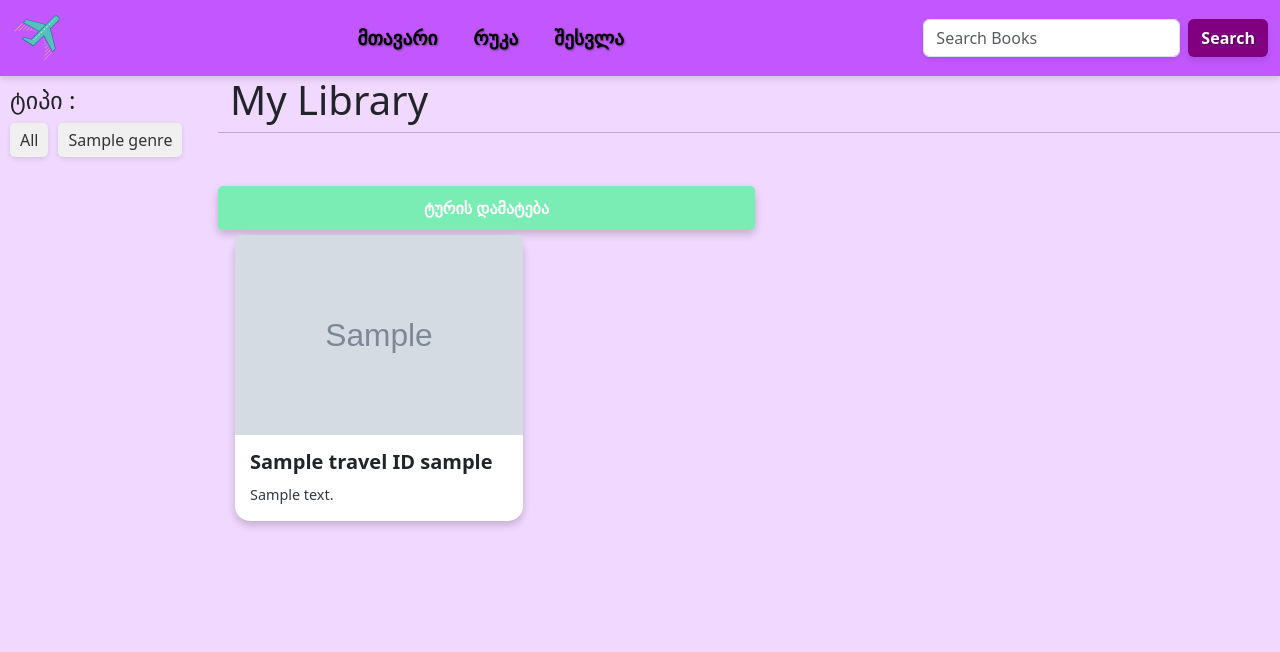
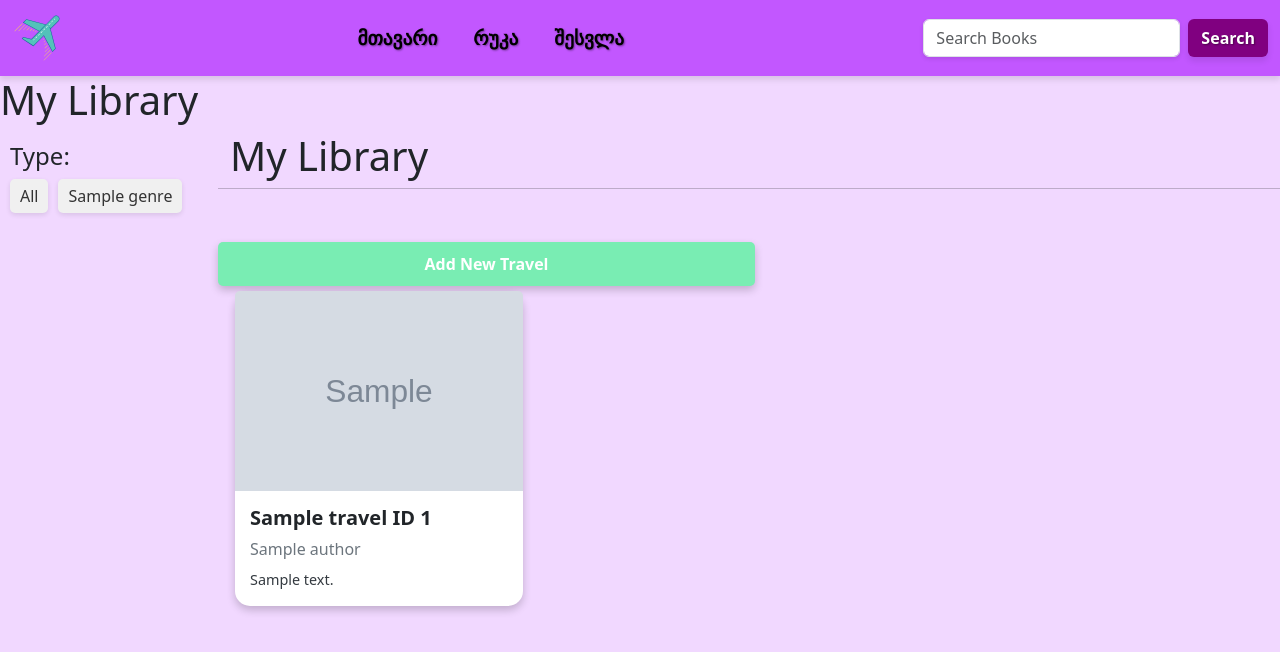
Before and after one commit to TikaKh/Final, a Django app: page /profile/1/ in a window 1280 px wide. Shown: the top 652 px of the page. Run offline with Django 5.2, Linux system fonts and the light colour scheme; tables that the repository leaves empty hold one stand-in row (values such as "Sample post"); grey boxes marked "Sample" are stand-in pictures.

Commit message:
finalcomit

```diff
--- a/base/templates/base/profile.html
+++ b/base/templates/base/profile.html
@@ -1,10 +1,10 @@
 {% extends 'main.html' %}
 
-{%block title%}
-    <title> Profile Page </title>
+{% block title %}
+    <title>Profile Page</title>
 {% endblock %}
 
-{% block content%}
+{% block content %}
+    <h1>{{ heading }}</h1>
     {% include 'base/travels.html' %}
-
 {% endblock %}
--- a/base/templates/base/travels.html
+++ b/base/templates/base/travels.html
@@ -1,70 +1,20 @@
 <style>
-    .home-container{
+    .home-container {
         display: grid;
-        grid-template-columns:1fr 5fr;
+        grid-template-columns: 1fr 5fr;
     }
     .row {
-        display:flex;
-        flex-direction:row;
+        display: flex;
+        flex-direction: row;
     }
     .genres {
         margin: 10px 10px;
     }
 </style>
 
-<!--<div class="home-container">-->
-<!--  <div class="genres">-->
-<!--        <h4> ტიპი :</h4>-->
-<!--        <br>-->
-<!--          <div class="genres-list">-->
-<!--        <a href="{{ request.path }}">All</a>-->
-<!--        {% for genre in genres %}-->
-<!--            <a href="{{ request.path }}?q={{ genre.name }}">{{ genre }}</a>-->
-<!--        {% endfor %}-->
-<!--          </div>-->
-<!--  </div>-->
-
-<!--    <div class="row">-->
-<!--        <div class="object" style="margin-left: 10px;">-->
-<!--            <h1>{{ heading }}</h1>-->
-<!--        </div>-->
-<!--        <hr>-->
-<!--        <br>-->
-<!--         <a href="{% url 'add_travel' %}" class="btn btn-add-tour">ახალი ტურის დამატება</a>-->
-<!--        <br><br>-->
-
-<!--        <div class="card-container">-->
-<!--            {% for travel in travels %}-->
-<!--                <div class="card-column" style="width: 18 rem; margin: 5px;">-->
-<!--                    <div class="card">-->
-<!--                        <img src="{{ travel.picture.url }}" class="card-img-top" alt="Tour cover">-->
-<!--                        <div class="card-body">-->
-<!--                            <h5 class="card-title">{{ travel.name }} ID {{ travel.creator }}</h5>-->
-<!--                            <h6 class="card-author">{{ travel.author }}</h6>-->
-<!--                            <p class="card-text">{{ travel.description | slice:":20" }}</p>-->
-
-<!--                            {% if request.user.is_authenticated %}-->
-<!--                                <a href="{% url 'reading' travel.id%}" class="btn btn-primary">Read</a>-->
-<!--                                {% if travel in request.user.travel.all %}-->
-<!--                                    <a href="{% url 'adding' travel.id %}" class="btn btn-secondary">Add</a>-->
-<!--                                {% else %}-->
-<!--                                    <a href="{% url 'drop' travel.id %}" class="btn btn-danger">Drop</a>-->
-<!--                                {% endif %}-->
-<!--                                {% if request.user == travel.creator %}-->
-<!--                                    <a href="{% url 'delete' travel.id %}" class="btn btn-primary">Delete</a>-->
-<!--                                {% endif %}-->
-
-<!--                                {% endif %}-->
-<!--                        </div>-->
-<!--                    </div>-->
-<!--                </div>-->
-<!--            {% endfor %}-->
-<!--        </div>-->
-<!--    </div>-->
-<!--</div>-->
 <div class="home-container">
     <div class="genres">
-        <h4>ტიპი :</h4>
+        <h4>Type:</h4>
         <div class="genres-list">
             <a href="{{ request.path }}">All</a>
             {% for genre in genres %}
@@ -79,28 +29,28 @@
         </div>
         <hr>
         <br>
-        <a href="{% url 'add_travel' %}" class="btn btn-add-tour">ტურის დამატება</a>
+        <a href="{% url 'add_travel' %}" class="btn btn-add-tour">Add New Travel</a>
         <br><br>
 
         <div class="card-container">
             {% for travel in travels %}
                 <div class="card-column" style="width: 18rem; margin: 5px;">
                     <div class="card">
-                        <img src="{{ travel.picture.url }}" class="card-img-top" alt="Tour cover">
+                        <img src="{{ travel.picture.url }}" class="card-img-top" alt="Travel cover">
                         <div class="card-body">
-                            <h5 class="card-title">{{ travel.name }} ID {{ travel.creator }}</h5>
-                            <h6 class="card-author">{{ travel.author }}</h6>
-                            <p class="card-text">{{ travel.description | slice:":20" }}</p>
+                            <h5 class="card-title">{{ travel.name }} ID {{ travel.creator.id }}</h5>
+                            <h6 class="card-author">{{ travel.autor }}</h6>
+                            <p class="card-text">{{ travel.description|slice:":20" }}</p>
 
                             {% if request.user.is_authenticated %}
                                 <a href="{% url 'reading' travel.id %}" class="btn btn-primary">Read</a>
-                                {% if travel in request.user.travel.all %}
-                                    <a href="{% url 'adding' travel.id %}" class="btn btn-secondary">Add</a>
+                                {% if travel in request.user.travels.all %}
+                                    <a href="{% url 'drop' travel.id %}" class="btn btn-secondary">Drop</a>
                                 {% else %}
-                                    <a href="{% url 'drop' travel.id %}" class="btn btn-danger">Drop</a>
+                                    <a href="{% url 'adding' travel.id %}" class="btn btn-success">Add</a>
                                 {% endif %}
                                 {% if request.user == travel.creator %}
-                                    <a href="{% url 'delete' travel.id %}" class="btn btn-primary">Delete</a>
+                                    <a href="{% url 'delete_travel' travel.id %}" class="btn btn-danger">Delete</a>
                                 {% endif %}
                             {% endif %}
                         </div>
--- a/base/urls.py
+++ b/base/urls.py
@@ -4,18 +4,15 @@ from . import views
 urlpatterns = [
     path('', views.login_user, name='login'),
     path('', views.home, name='home'),
-
     path('about/', views.about, name='about'),
-    path('profile/<str:pk>/', views.profile, name='profile'),
+    path('profile/<int:pk>/', views.profile, name='profile'),
     path('adding/<str:id>/', views.adding, name='adding'),
     path('delete/<str:id>/', views.delete, name='drop'),
-    path('login/', views.login_user, name='login'),
     path('logout/', views.logout_user, name='logout'),
     path('register/', views.register_user, name='register'),
     path('reading/<str:id>', views.reading, name='reading'),
     path('update_user/', views.update_user, name='update_user'),
     path('delete_comment/<str:id>', views.delete_comment, name='delete_comment'),
     path('add_travel/', views.add_travel, name='add_travel'),
-    path('delete_travel/<str:id>', views.delete_travel, name='delete'),
-
+    path('delete_travel/<str:id>', views.delete_travel, name='delete_travel'),  # Updated name
 ]
--- a/base/views.py
+++ b/base/views.py
@@ -18,18 +18,30 @@ def home(request):
 
 def about(request):
     return render(request, 'base/about.html')
-
 def profile(request, pk):
     user = User.objects.get(id=pk)
-    q = request.GET.get('q') if request.GET.get('q') != None else ''
-    travels = user.travels.filter(Q(name__icontains=q)
-                                  | Q(description__icontains=q) | Q(autor__name__icontains=q) | Q(genre__name__icontains=q))
-    travels = list(dict.fromkeys(travels))
+    q = request.GET.get('q') if request.GET.get('q') is not None else ''
+    travels = Travel.objects.filter(creator=user).filter(
+        Q(name__icontains=q) | Q(description__icontains=q) | Q(autor__name__icontains=q) | Q(genre__name__icontains=q)
+    )
+    travels = list(dict.fromkeys(travels))  # Removing duplicates, if any
     heading = "My Library"
     genres = Genre.objects.all()
 
     context = {"travels": travels, "heading": heading, 'genres': genres}
     return render(request, 'base/profile.html', context)
+
+# def profile(request, pk):
+#     user = User.objects.get(id=pk)
+#     q = request.GET.get('q') if request.GET.get('q') != None else ''
+#     travels = user.travels.filter(Q(name__icontains=q)
+#                                   | Q(description__icontains=q) | Q(autor__name__icontains=q) | Q(genre__name__icontains=q))
+#     travels = list(dict.fromkeys(travels))
+#     heading = "My Library"
+#     genres = Genre.objects.all()
+#
+#     context = {"travels": travels, "heading": heading, 'genres': genres}
+#     return render(request, 'base/profile.html', context)
 def adding(request,id):
     user = request.user
     travel=Travel.objects.get(id=id)
@@ -157,5 +169,5 @@ def delete_travel(request, id):
         obj.picture.delete()
         obj.file.delete()
         obj.delete()
-        return redirect('home')
+        return redirect('profile')
     return render(request,'base/delete.html',{'obj': obj })
```
Also changed, not shown: base/templates/base/home.html (+8 -4 lines).
